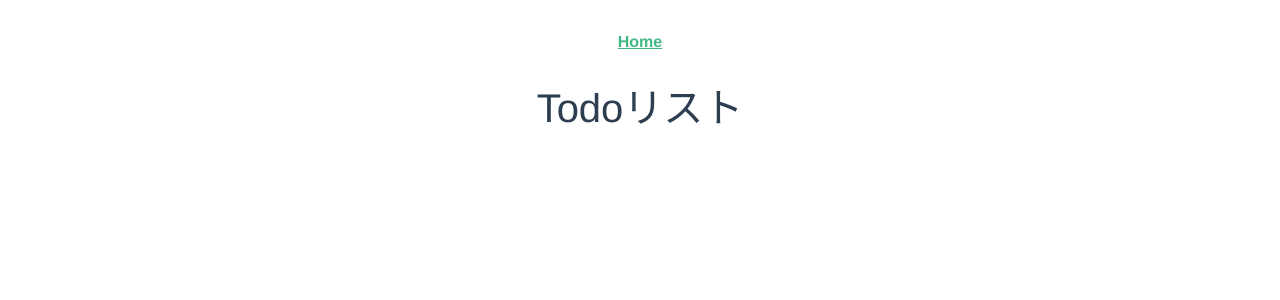
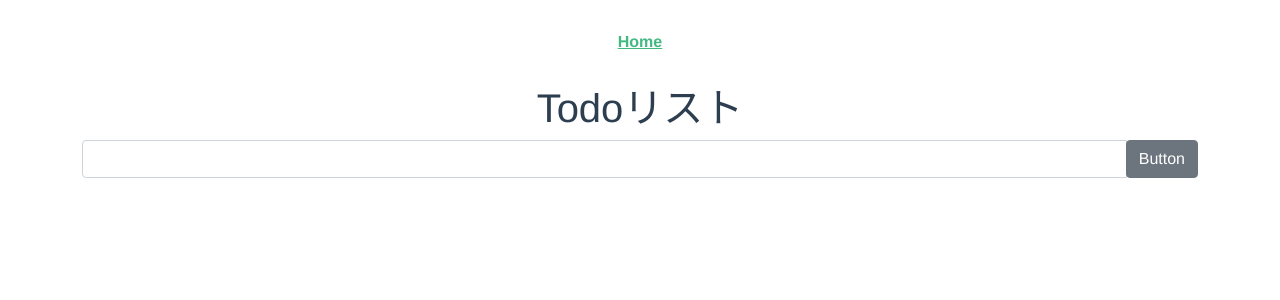
Before and after one commit to kinari321/vue.js_practice, a Vue app in the folder todo-firebase/: page / in a window 1280 px wide. Shown: the top 300 px of the page. Built offline with nearby package versions, Linux system fonts and the light colour scheme.

Commit message:
form作成

```diff
--- /dev/null
+++ b/todo-firebase/src/components/TodoForm.vue
@@ -0,0 +1,20 @@
+<template>
+    <b-container>
+      <b-input-group>
+        <b-form-input type="text" />
+        <b-input-group-append>
+          <b-button>Button</b-button>
+        </b-input-group-append>
+      </b-input-group>
+    </b-container>
+</template>
+
+<script>
+  export default {
+    name: 'TodoForm',
+  };
+</script>
+
+<style lang="scss" scoped>
+
+</style>
--- a/todo-firebase/src/pages/Index.vue
+++ b/todo-firebase/src/pages/Index.vue
@@ -1,13 +1,18 @@
 <template>
   <div>
     <h1>Todoリスト</h1>
+    <todo-form />
   </div>
 </template>
 
 <script>
-  export default {
-    name: 'Todo',
-  };
+import TodoForm from "@/components/TodoForm";
+export default {
+  name: 'Todo',
+  components: {
+    TodoForm,
+  }
+};
 </script>
 
 <style lang="scss" scoped>
```
